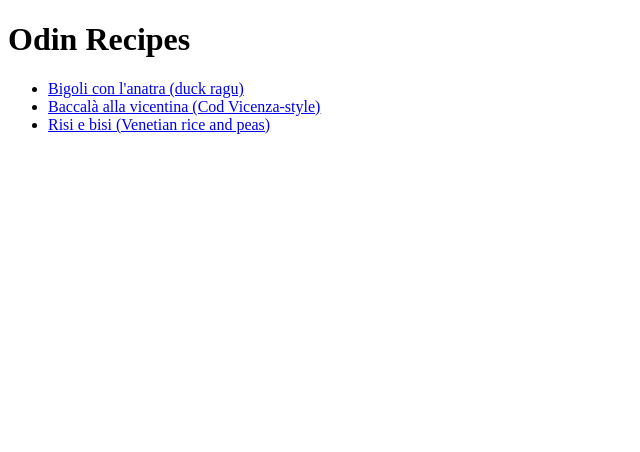
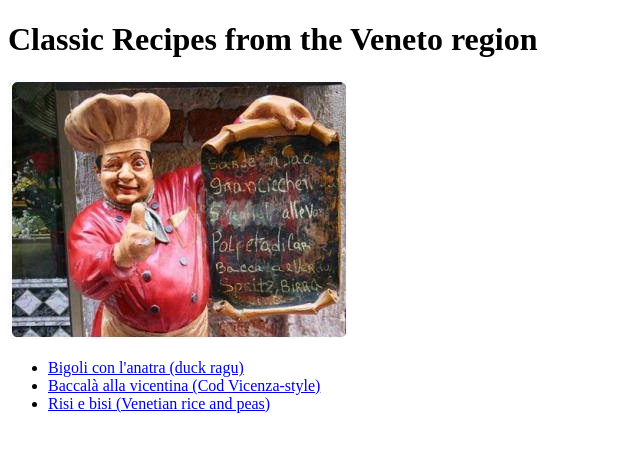
Before and after one commit to valiumzz/odin-recipes, a plain HTML site: page index.html in a window 1280 px wide. Shown: the whole page, without its empty margins (0-640 px from the left). Drawn offline with Linux system fonts and the light colour scheme.

Commit message:
Add image to index

```diff
--- a/index.html
+++ b/index.html
@@ -4,10 +4,11 @@
     <meta charset="UTF-8">
     <meta http-equiv="X-UA-Compatible" content="IE=edge">
     <meta name="viewport" content="width=device-width, initial-scale=1.0">
-    <title>Odin Recipes</title>
+    <title>Classic Recipes from the Veneto region</title>
 </head>
 <body>
-    <h1>Odin Recipes</h1>
+    <h1>Classic Recipes from the Veneto region</h1>
+    <img src="images/piattitipiciveneto.jpeg" alt="Typical dishes from the Veneto region">
     <ul>
         <li><a href="recipes/bigoliarna.html">Bigoli con l'anatra (duck ragu)</a></li>
         <li><a href="recipes/baccala.html">Baccalà alla vicentina (Cod Vicenza-style)</a></li>
```
Also changed, not shown: images/piattitipiciveneto.jpeg (added).
